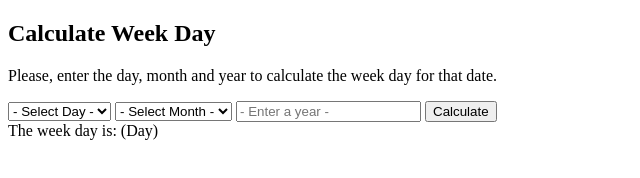
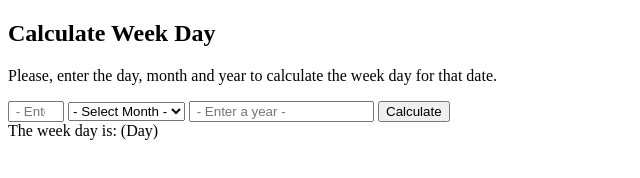
Before and after one commit to R41nym1nd/CalcWeekDay, a plain HTML site: page index.html in a window 1280 px wide. Shown: the whole page, without its empty margins (0-640 px from the left). Drawn offline with Linux system fonts and the light colour scheme.

Commit message:
Modified the CalcWeekDay function (Spread operator added in the new Date())

```diff
--- a/index.html
+++ b/index.html
@@ -14,40 +14,7 @@
     <div class="container">
         <h2>Calculate Week Day</h2>
         <p>Please, enter the day, month and year to calculate the week day for that date.</p>
-        <select name="day" id="day-n">
-            <option value="0" selected> - Select Day - </option>
-            <option value="1">1</option>
-            <option value="2">2</option>
-            <option value="3">3</option>
-            <option value="4">4</option>
-            <option value="5">5</option>
-            <option value="6">6</option>
-            <option value="7">7</option>
-            <option value="8">8</option>
-            <option value="9">9</option>
-            <option value="10">10</option>
-            <option value="11">11</option>
-            <option value="12">12</option>
-            <option value="13">13</option>
-            <option value="14">14</option>
-            <option value="15">15</option>
-            <option value="16">16</option>
-            <option value="17">17</option>
-            <option value="18">18</option>
-            <option value="19">19</option>
-            <option value="20">20</option>
-            <option value="21">21</option>
-            <option value="22">22</option>
-            <option value="23">23</option>
-            <option value="24">24</option>
-            <option value="25">25</option>
-            <option value="26">26</option>
-            <option value="27">27</option>
-            <option value="28">28</option>
-            <option value="29">29</option>
-            <option value="30">30</option>
-            <option value="31">31</option>
-        </select>
+        <input name="day" type="number" step="1" min="1" max="31" id="day-n" placeholder=" - Enter a day - ">
         <select name="month" id="month-sigla">
             <option value="null" selected> - Select Month - </option>
             <option value="00">JANUARY</option>
@@ -63,7 +30,7 @@
             <option value="10">NOVEMBER</option>
             <option value="11">DECEMBER</option>
         </select>
-        <input type="number" placeholder="- Enter a year -" id="year-n">
+        <input type="number" placeholder=" - Enter a year - " id="year-n">
         <button id="calc" onclick="CalculateWeekDay()">Calculate</button>
         <div id="answer">
             <label for="rta">The week day is: </label>
--- a/script.js
+++ b/script.js
@@ -8,13 +8,15 @@ const days = {
     6: "Saturday",
 };
 
-function CalculateWeekDay(){
+const CalculateWeekDay = () => {
     let day = document.getElementById('day-n').value; // get day (number=1-31)
     let month = document.getElementById('month-sigla').value; // get month (number=00-11)
     let year = [document.getElementById('year-n').value]; // get year (object)
     year = year.toString(); // convert year to a processable value for the Date() function
 
-    let weekDay = new Date(year, month, day); // get the date with the values above
+    let date = [year, month, day]; // assing the values to an array
+
+    let weekDay = new Date(...date); // get the date with spread operator
 
     return document.getElementById('result').innerHTML = days[weekDay.getDay()]; // calculate and obtain the week day
 }
```
